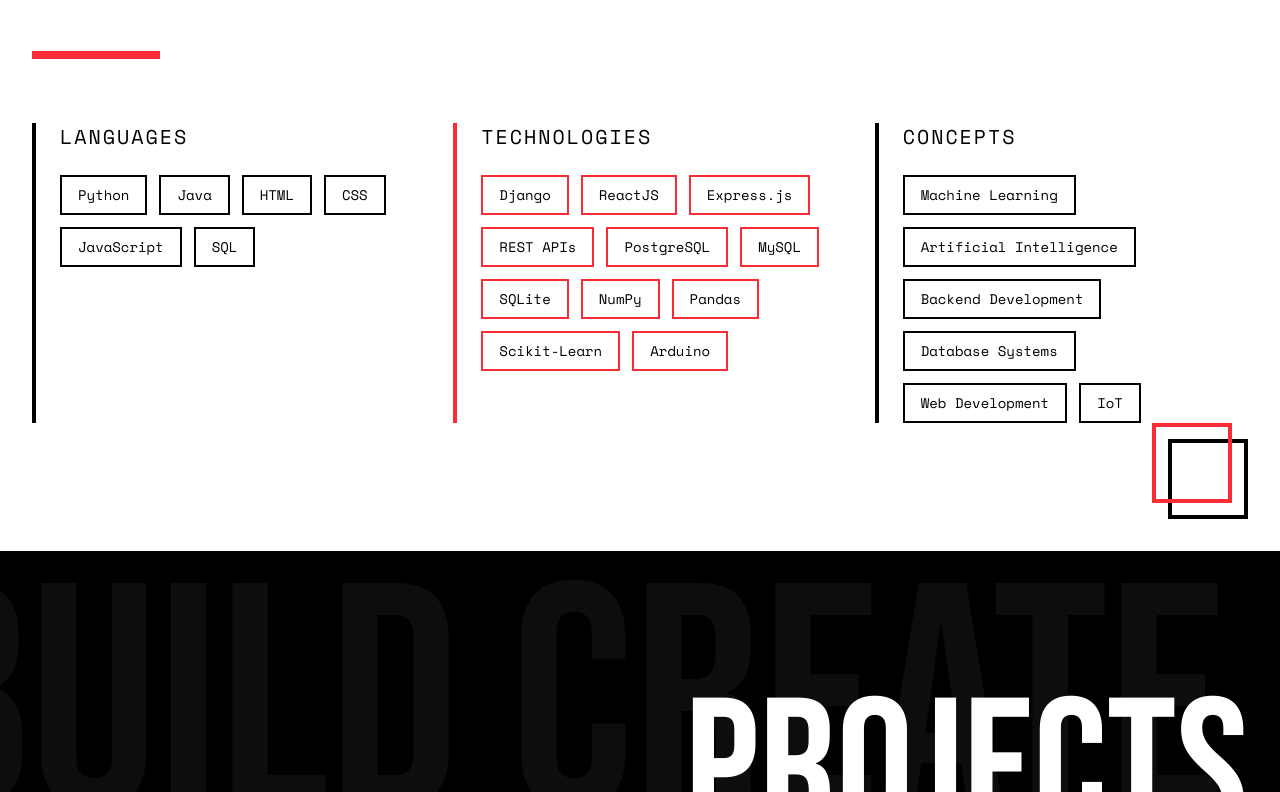
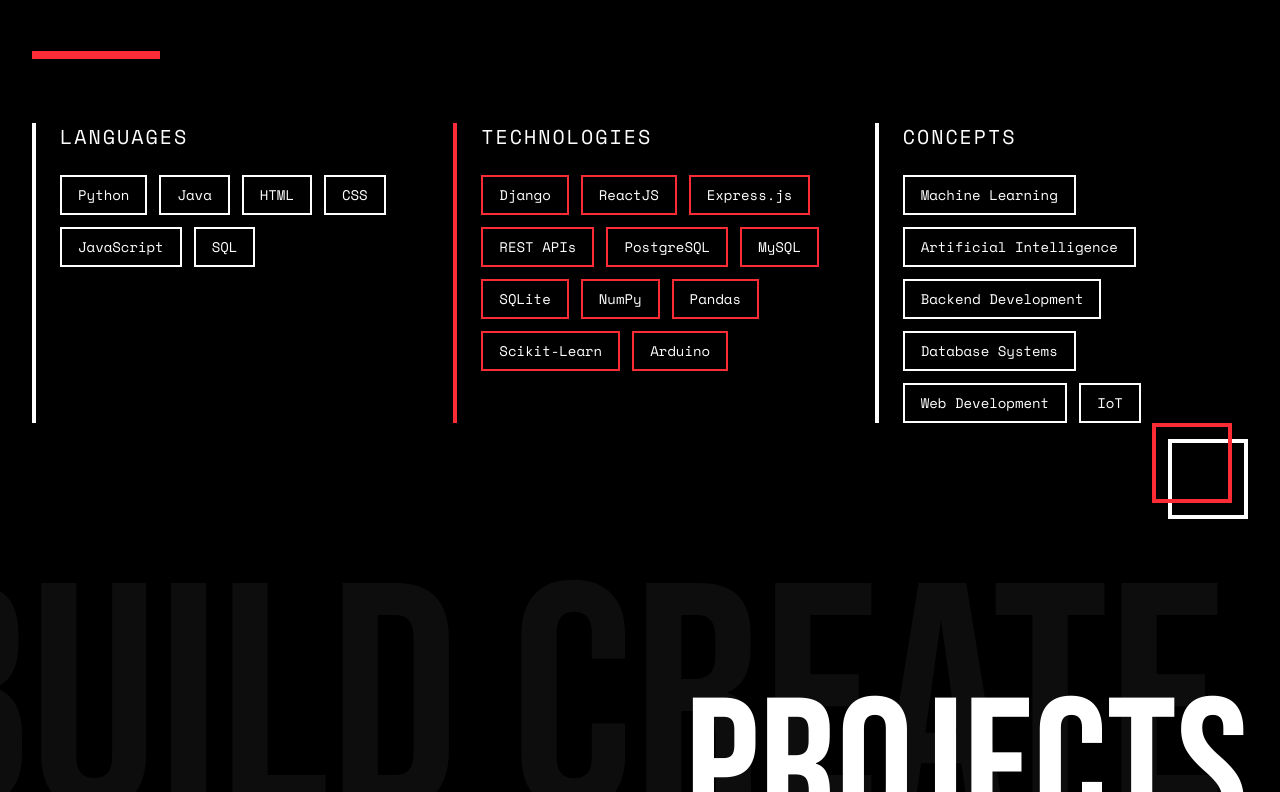
Before and after one commit to rohanbagel/Portfolio, a React app in the folder frontend/: page / in a window 1280 px wide. Shown: the part 1348-2140 px from the top of the page. Built offline with nearby package versions, Linux system fonts and the light colour scheme; the HTML template or start-up script is replaced by a standard one.

Commit message:
fix: correct color scheme for dark/light mode in Achievements1, Footer1, and Skills1 components

```diff
--- a/frontend/src/components/landing1/Achievements1.jsx
+++ b/frontend/src/components/landing1/Achievements1.jsx
@@ -9,7 +9,7 @@ const Achievements1 = () => {
     <section
       id="achievements"
       className={`py-20 md:py-32 relative transition-colors duration-300 ${
-        isDark ? "bg-white text-black" : "bg-black text-white"
+        isDark ? "bg-black text-white" : "bg-white text-black"
       }`}
     >
       {/* Header Bar */}
@@ -66,8 +66,8 @@ const Achievements1 = () => {
                 achievement.highlight
                   ? "border-red-500 bg-red-500 text-white"
                   : isDark
-                    ? "border-black bg-white hover:bg-black hover:text-white"
-                    : "border-white bg-black hover:bg-white hover:text-black"
+                    ? "border-white bg-black hover:bg-white hover:text-black"
+                    : "border-black bg-white hover:bg-black hover:text-white"
               }`}
             >
               {/* Highlight Badge */}
--- a/frontend/src/components/landing1/Footer1.jsx
+++ b/frontend/src/components/landing1/Footer1.jsx
@@ -8,7 +8,7 @@ const Footer1 = () => {
 
   return (
     <footer className={`py-8 border-t-4 transition-colors duration-300 ${
-      isDark ? "bg-white text-black border-black" : "bg-black text-white border-white"
+      isDark ? "bg-black text-white border-white" : "bg-white text-black border-black"
     }`}>
       <div className="max-w-7xl mx-auto px-4 sm:px-6 lg:px-8">
         <div className="flex flex-col md:flex-row justify-between items-center gap-4">
--- a/frontend/src/components/landing1/Skills1.jsx
+++ b/frontend/src/components/landing1/Skills1.jsx
@@ -20,11 +20,11 @@ const Skills1 = () => {
 
   return (
     <section id="skills" className={`py-20 md:py-32 relative transition-colors duration-300 ${
-      isDark ? "bg-white text-black" : "bg-black text-white"
+      isDark ? "bg-black text-white" : "bg-white text-black"
     }`}>
       {/* Diagonal Line */}
       <div className={`absolute top-0 left-0 w-full h-4 transform -skew-y-1 ${
-        isDark ? "bg-black" : "bg-white"
+        isDark ? "bg-white" : "bg-black"
       }`} />
 
       <div className="max-w-7xl mx-auto px-4 sm:px-6 lg:px-8">
@@ -50,7 +50,7 @@ const Skills1 = () => {
             viewport={{ once: true }}
             transition={{ delay: 0.1 }}
             className={`border-l-4 pl-6 ${
-              isDark ? "border-black" : "border-white"
+              isDark ? "border-white" : "border-black"
             }`}
           >
             <h3 className="font-['Space_Mono'] text-xl uppercase tracking-widest mb-6">
@@ -69,11 +69,11 @@ const Skills1 = () => {
                   variants={item}
                   whileHover={{
                     scale: 1.1,
-                    backgroundColor: isDark ? "#000" : "#fff",
-                    color: isDark ? "#fff" : "#000"
+                    backgroundColor: isDark ? "#fff" : "#000",
+                    color: isDark ? "#000" : "#fff"
                   }}
                   className={`font-['Space_Mono'] text-sm px-4 py-2 border-2 cursor-default transition-colors ${
-                    isDark ? "border-black" : "border-white"
+                    isDark ? "border-white" : "border-black"
                   }`}
                 >
                   {skill}
@@ -120,7 +120,7 @@ const Skills1 = () => {
             viewport={{ once: true }}
             transition={{ delay: 0.3 }}
             className={`border-l-4 pl-6 ${
-              isDark ? "border-black" : "border-white"
+              isDark ? "border-white" : "border-black"
             }`}
           >
             <h3 className="font-['Space_Mono'] text-xl uppercase tracking-widest mb-6">
@@ -139,11 +139,11 @@ const Skills1 = () => {
                   variants={item}
                   whileHover={{
                     scale: 1.1,
-                    backgroundColor: isDark ? "#000" : "#fff",
-                    color: isDark ? "#fff" : "#000"
+                    backgroundColor: isDark ? "#fff" : "#000",
+                    color: isDark ? "#000" : "#fff"
                   }}
                   className={`font-['Space_Mono'] text-sm px-4 py-2 border-2 cursor-default transition-colors ${
-                    isDark ? "border-black" : "border-white"
+                    isDark ? "border-white" : "border-black"
                   }`}
                 >
                   {skill}
@@ -157,7 +157,7 @@ const Skills1 = () => {
         <div className="absolute bottom-8 right-8 hidden lg:block">
           <div className="relative">
             <div className={`w-20 h-20 border-4 ${
-              isDark ? "border-black" : "border-white"
+              isDark ? "border-white" : "border-black"
             }`} />
             <div className="w-20 h-20 border-4 border-red-500 absolute -top-4 -left-4" />
           </div>
```
